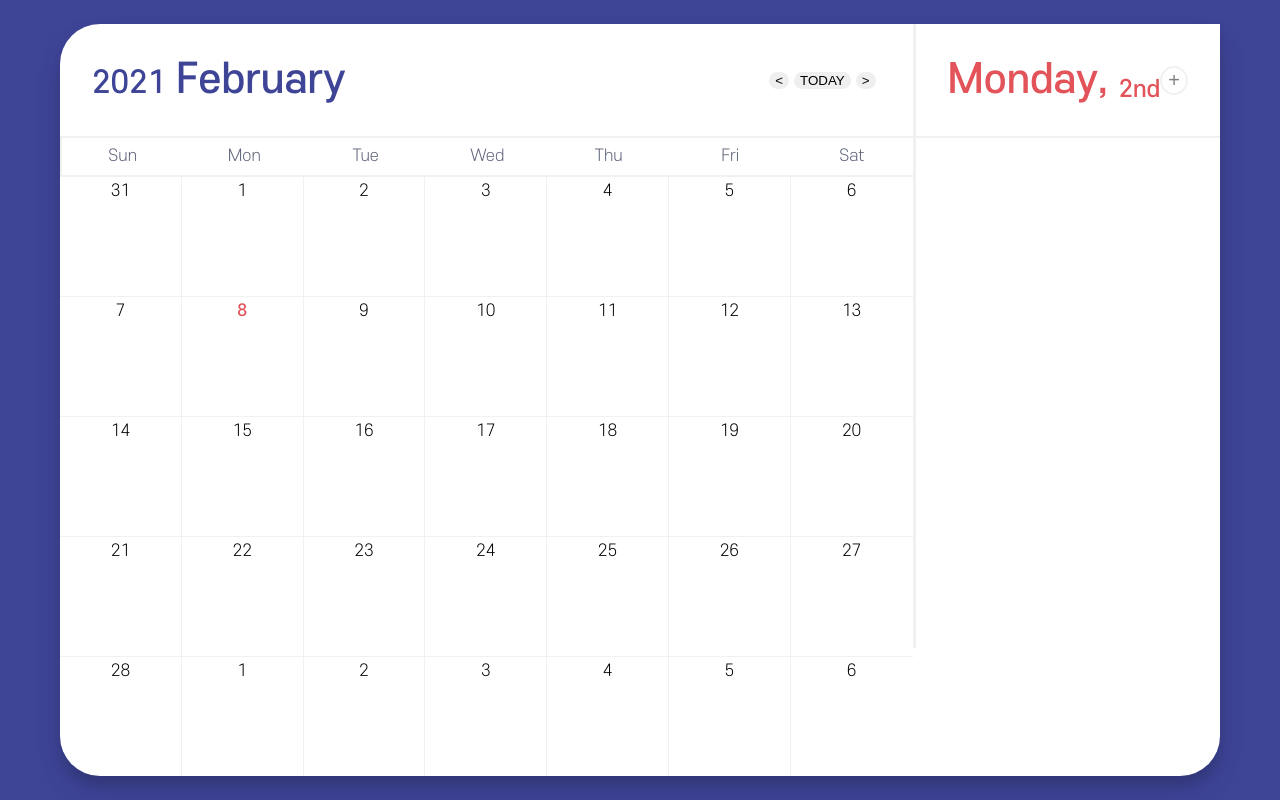
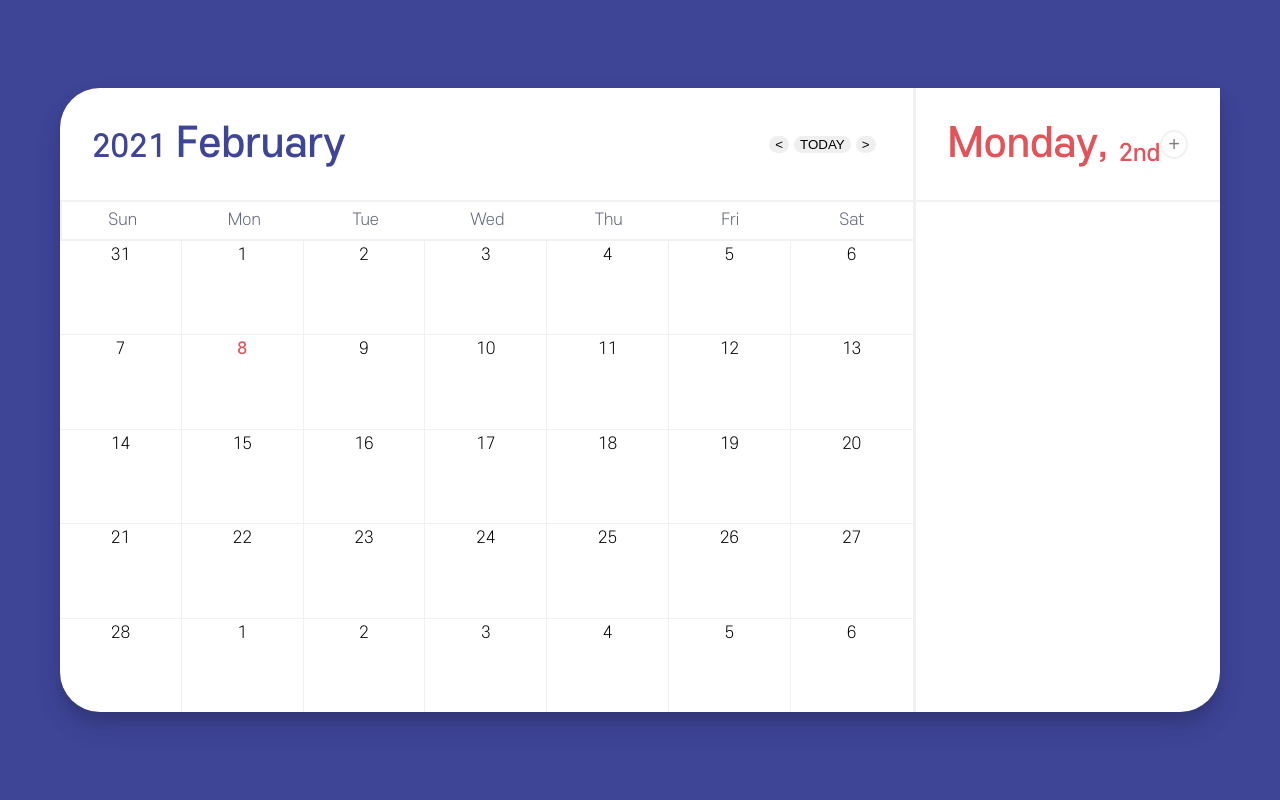
Before and after one commit to LeeChaeng/new_cemi, a React (Create React App) app: page / in a window 1280 px wide. Built offline with nearby package versions, Linux system fonts and the light colour scheme.

Commit message:
chore : modify css code

```diff
--- a/src/components/Calendar.tsx
+++ b/src/components/Calendar.tsx
@@ -62,7 +62,7 @@ const Calendar = () => {
           <div key={idx}>{day}</div>
         ))}
       </Weekend>
-      <div>
+      <div className="container">
         <Container>
           {days.map((item) => (
             <Day
@@ -103,6 +103,11 @@ const Calendar = () => {
 const Box = styled.div`
   flex: 3;
   text-align: center;
+  display: flex;
+  flex-direction: column;
+  & > .container {
+    flex: 1 1 0;
+  }
 `;
 
 const Title = styled.div`
@@ -136,7 +141,7 @@ const Button = styled.div`
 
 const Container = styled.div`
   display: grid;
-  height: 600px;
+  height: 100%;
   grid-template-columns: repeat(7, 1fr);
   grid-auto-rows: minmax(80px, auto);
 `;
```
